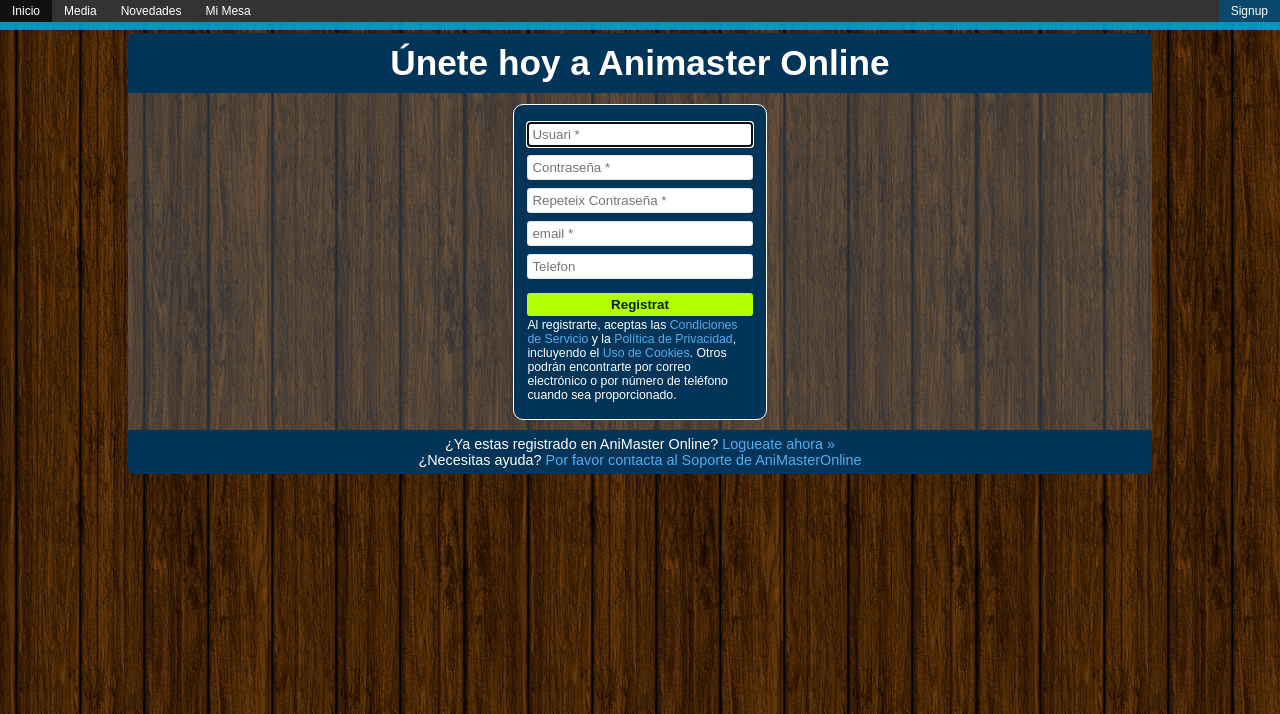
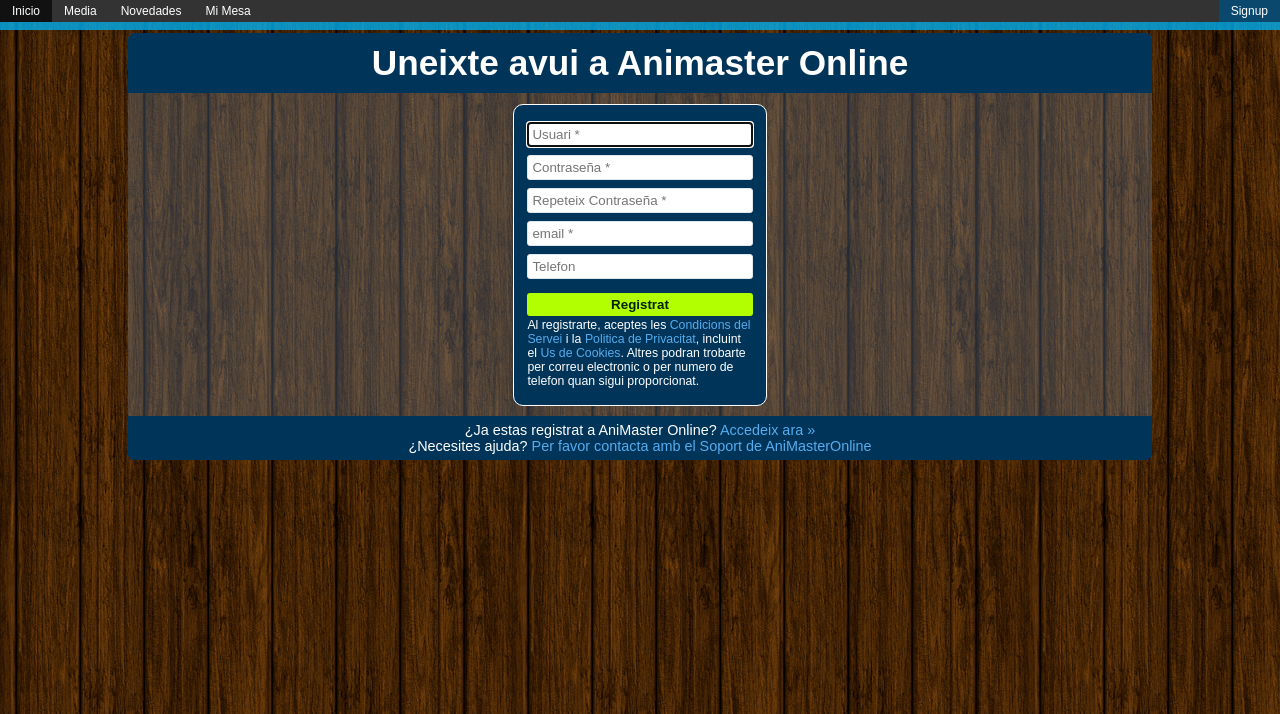
Before and after one commit to AniMasterOnline/AniMaster, a PHP site: page /signup.php in a window 1280 px wide. Shown: the top 714 px of the page. Run offline with PHP 8.4, Linux system fonts and the light colour scheme.

Commit message:
Traduccion al catala Realitzades!!

```diff
--- a/Public/layouts/registre.php
+++ b/Public/layouts/registre.php
@@ -32,9 +32,9 @@
         </TR>
         <TR>
             <TD>
-            <p>Al registrarte, aceptas las <a class="link" href="#">Condiciones de Servicio</a> y la <a class="link" href="#">Política de Privacidad</a>,
-            incluyendo el <a class="link" href="#">Uso de Cookies</a>. Otros podrán encontrarte por correo electrónico
-            o por número de teléfono cuando sea proporcionado.</p>
+            <p>Al registrarte, aceptes les <a class="link" href="#">Condicions del Servei</a> i la <a class="link" href="#">Politica de Privacitat</a>,
+            incluint el <a class="link" href="#">Us de Cookies</a>. Altres podran trobarte per correu electronic
+            o per numero de telefon quan sigui proporcionat.</p>
             </TD>
         </TR>
     </table>
--- a/login.php
+++ b/login.php
@@ -52,8 +52,8 @@
 
         <!-- Footer content box -->
         <div class="footer-box">
-            ¿Eres nuevo en <span>AniMaster Online</span>? <a class="link" href="signup.php">Regístrate ahora »</a><br>
-            ¿Necesitas ayuda? <a class="link" href="mailto:adminmaster@Animaster.com">Por favor contacta al Soporte de AniMasterOnline</a><br>
+            ¿Ets nou a <span>AniMaster Online</span>? <a class="link" href="signup.php">Registrat ara »</a><br>
+            ¿Necesites ajuda? <a class="link" href="mailto:adminmaster@Animaster.com">Per favor contacta amb el Soport de AniMasterOnline</a><br>
         </div>
 
     </body>
--- a/signup.php
+++ b/signup.php
@@ -21,7 +21,7 @@
         <div class="body-box">
             <!-- Login content box -->
             <div class="login-title">
-                Únete hoy a Animaster Online
+                Uneixte avui a Animaster Online
             </div>
             <div class="login-body">
                 <div class="login-box">
@@ -32,8 +32,8 @@
 
         <!-- Footer content box -->
         <div class="footer-box">
-            ¿Ya estas registrado en <span>AniMaster Online</span>? <a class="link" href="login.php">Logueate ahora »</a><br>
-            ¿Necesitas ayuda? <a class="link" href="mailto:adminmaster@Animaster.com">Por favor contacta al Soporte de AniMasterOnline</a><br>
+            ¿Ja estas registrat a <span>AniMaster Online</span>? <a class="link" href="login.php">Accedeix ara »</a><br>
+            ¿Necesites ajuda? <a class="link" href="mailto:adminmaster@Animaster.com">Per favor contacta amb el Soport de AniMasterOnline</a><br>
         </div>
     </body>
 </html>
```
